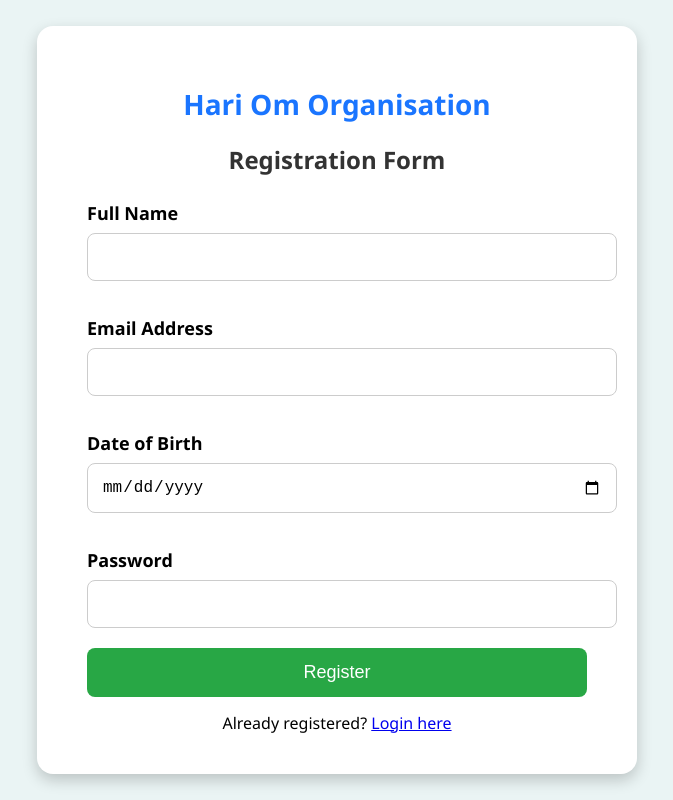
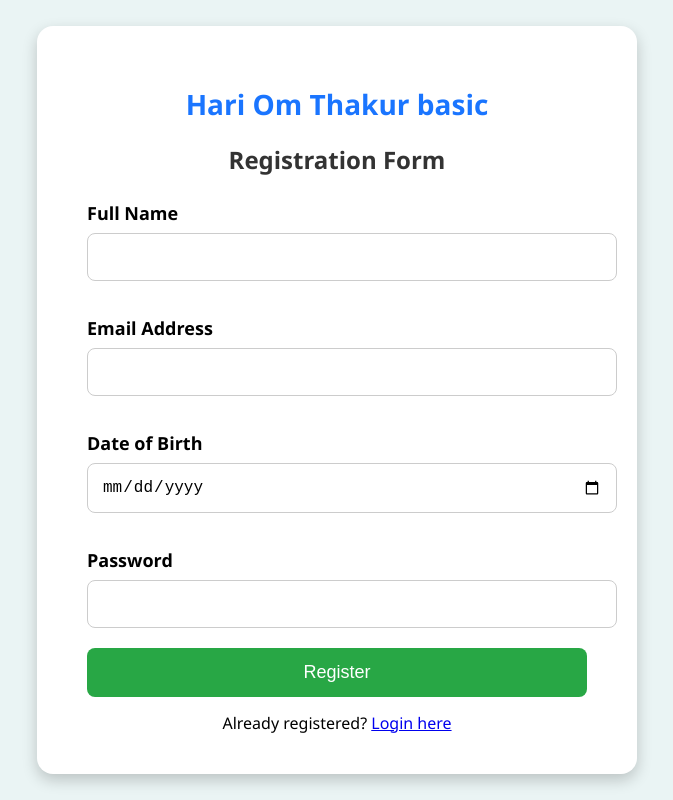
Before and after one commit to hariom-6264/Ragistration-form, a plain HTML site: page index.html in a window 1280 px wide. Shown: the whole page, without its empty margins (303-976 px from the left). Drawn offline with Linux system fonts and the light colour scheme.

Commit message:
index.html

```diff
--- a/index.html
+++ b/index.html
@@ -8,7 +8,7 @@
 </head>
 <body>
   <div class="form-container">
-    <h1>Hari Om Organisation</h1>
+    <h1>Hari Om Thakur basic</h1>
     <h2>Registration Form</h2>
     <form>
       <label for="fullname">Full Name</label>
```
